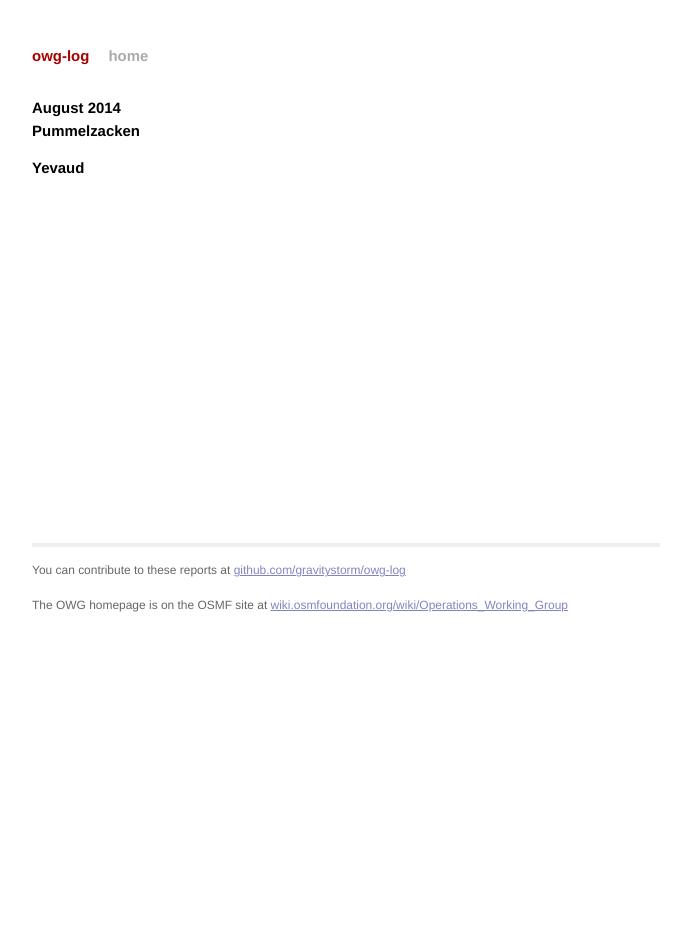
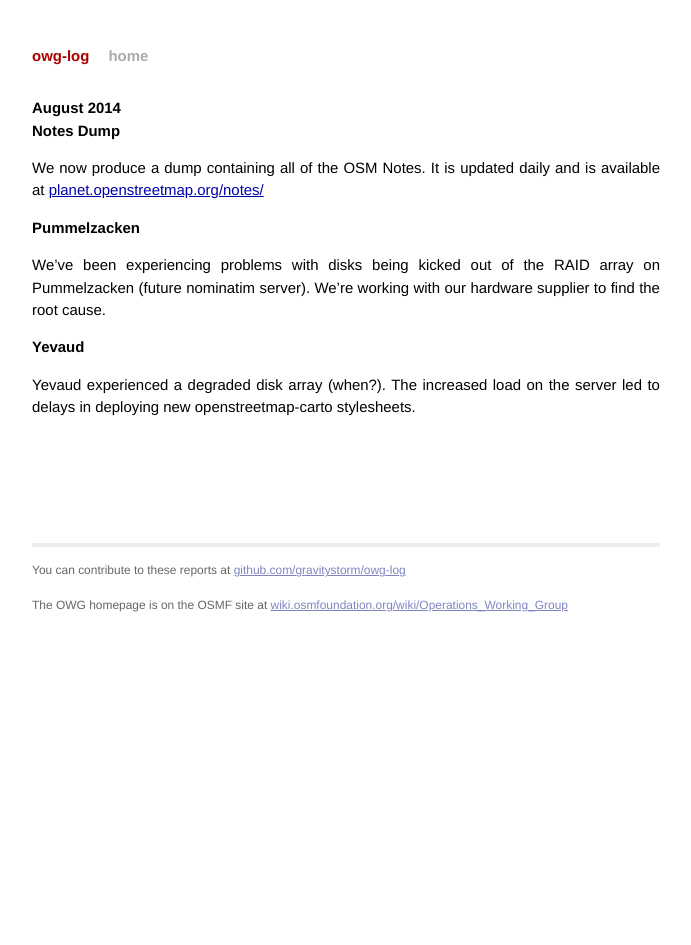
Before and after one commit to openstreetmap/owg-website, a Jekyll site: the page built from _posts/2014-08-01-august.md, in a window 1280 px wide. Shown: the whole page, without its empty margins (294-985 px from the left). Built offline with Jekyll 4.4.1, drawn with Linux system fonts in a browser that asks for light colours; Markdown is read by kramdown in place of the engine named in the settings.

Commit message:
Add some details gleaned from various sources.

```diff
--- a/_posts/2014-08-01-august.md
+++ b/_posts/2014-08-01-august.md
@@ -4,6 +4,14 @@ title:  "August 2014"
 date:   2014-08-31 23:59:59
 ---
 
+# Notes Dump
+
+We now produce a dump containing all of the OSM Notes. It is updated daily and is available at [planet.openstreetmap.org/notes/](http://planet.openstreetmap.org/notes/)
+
 # Pummelzacken
 
+We've been experiencing problems with disks being kicked out of the RAID array on Pummelzacken (future nominatim server). We're working with our hardware supplier to find the root cause.
+
 # Yevaud
+
+Yevaud experienced a degraded disk array (when?). The increased load on the server led to delays in deploying new openstreetmap-carto stylesheets.
```
